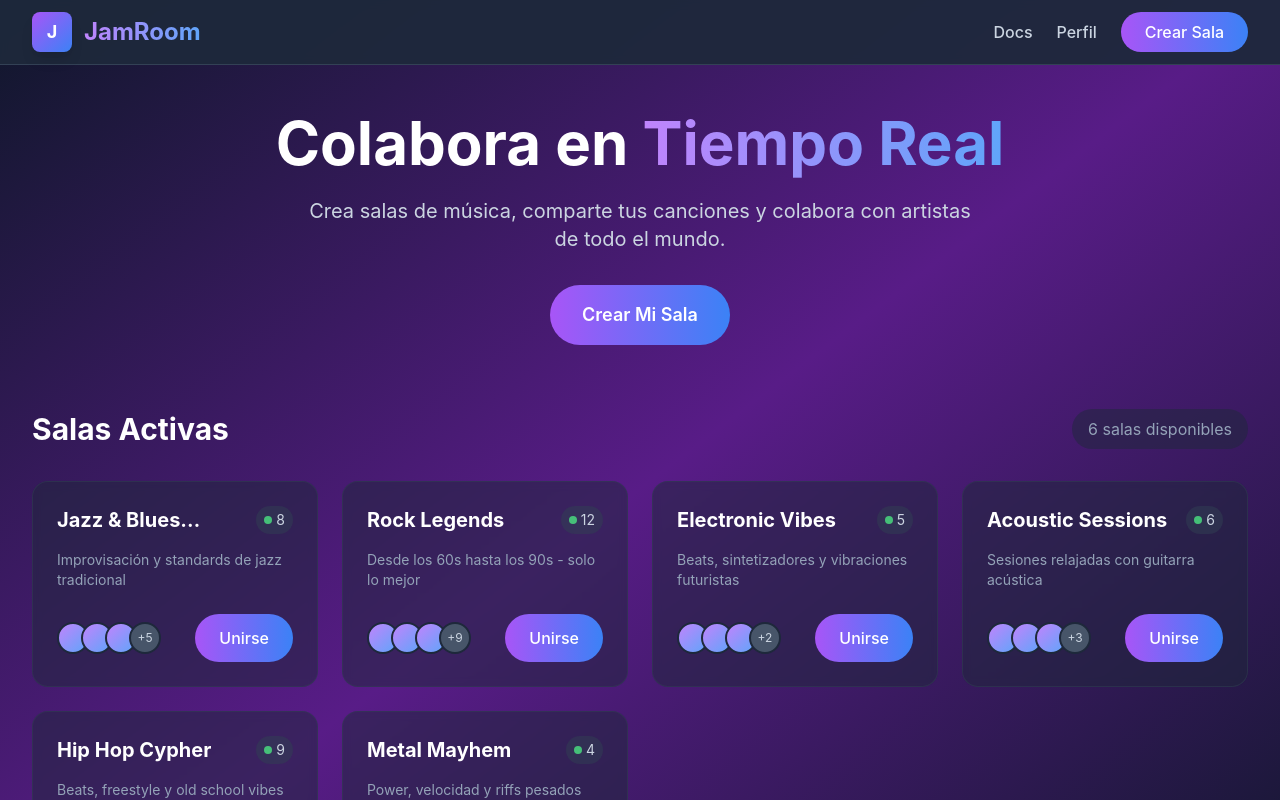
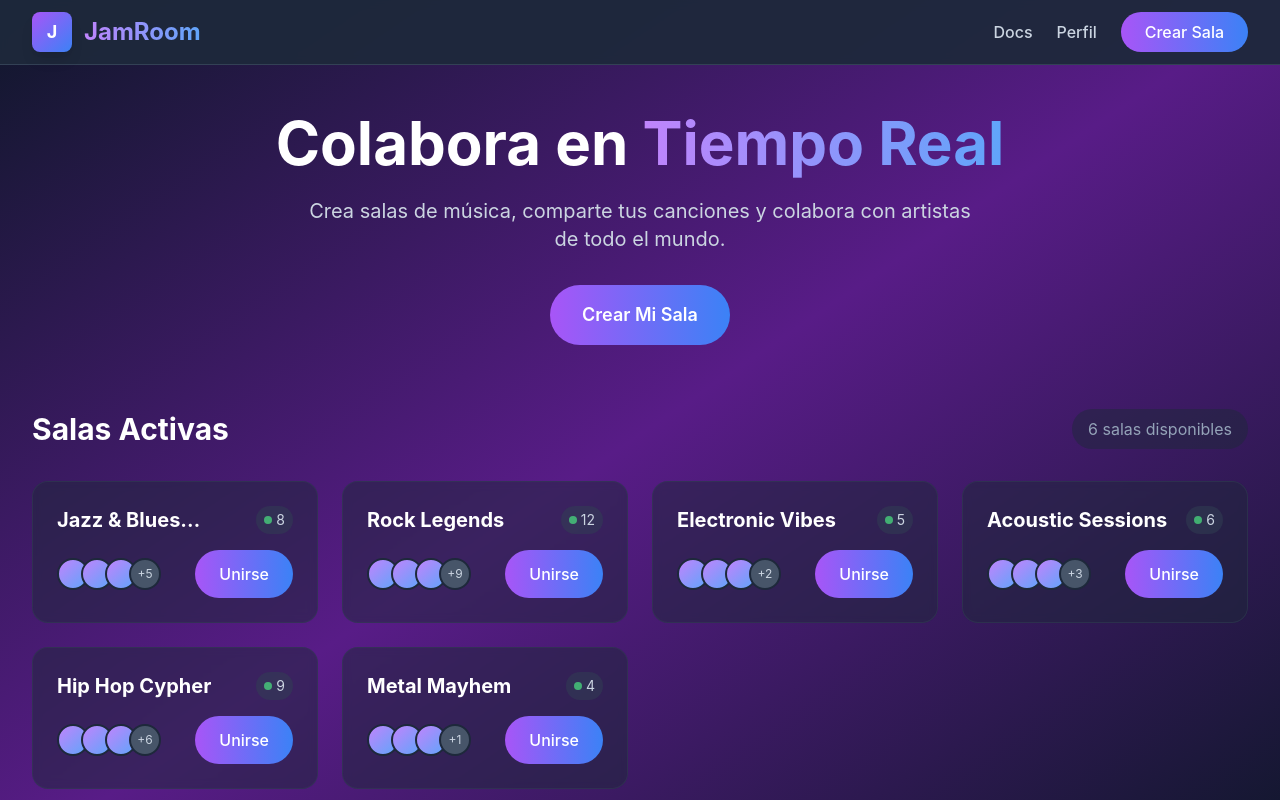
Before and after one commit to JamRoomOrganization/jamroom-front, a Next.js app: page / in a window 1280 px wide. Shown: the top 800 px of the page. Built offline with nearby package versions, Linux system fonts and the light colour scheme.

Commit message:
add:deploy

```diff
--- a/src/components/RoomCard.tsx
+++ b/src/components/RoomCard.tsx
@@ -14,10 +14,6 @@ export default function RoomCard({ room }: { room: RoomType & { participants?: n
           <span className="text-slate-300 text-sm">{room.participants ?? 0}</span>
         </div>
       </div>
-
-      <p className="text-slate-400 text-sm mb-6 line-clamp-2">
-        {room.description || "Sala de colaboración musical en tiempo real"}
-      </p>
 
       <div className="flex items-center justify-between">
         <div className="flex -space-x-2">
```
